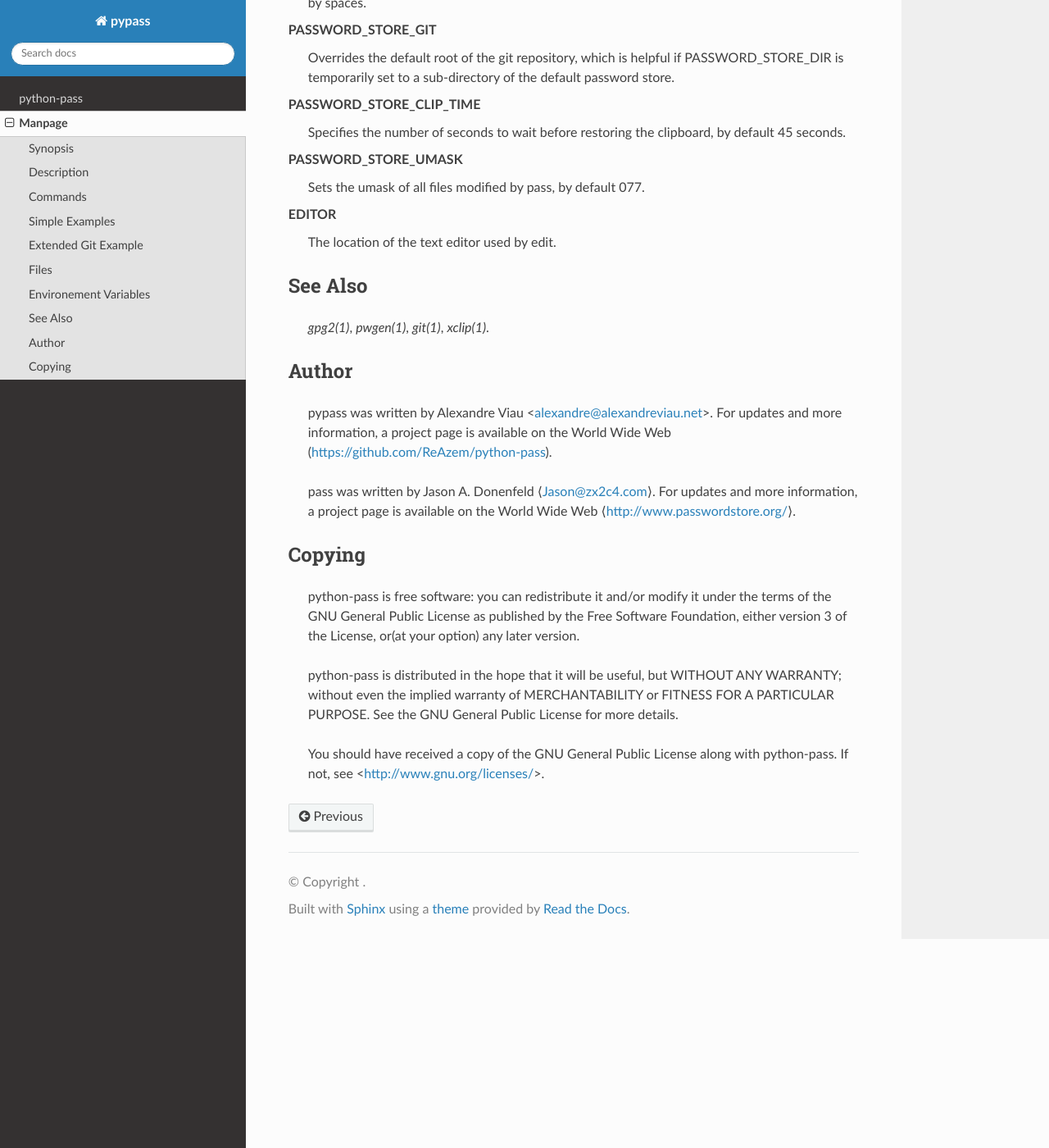
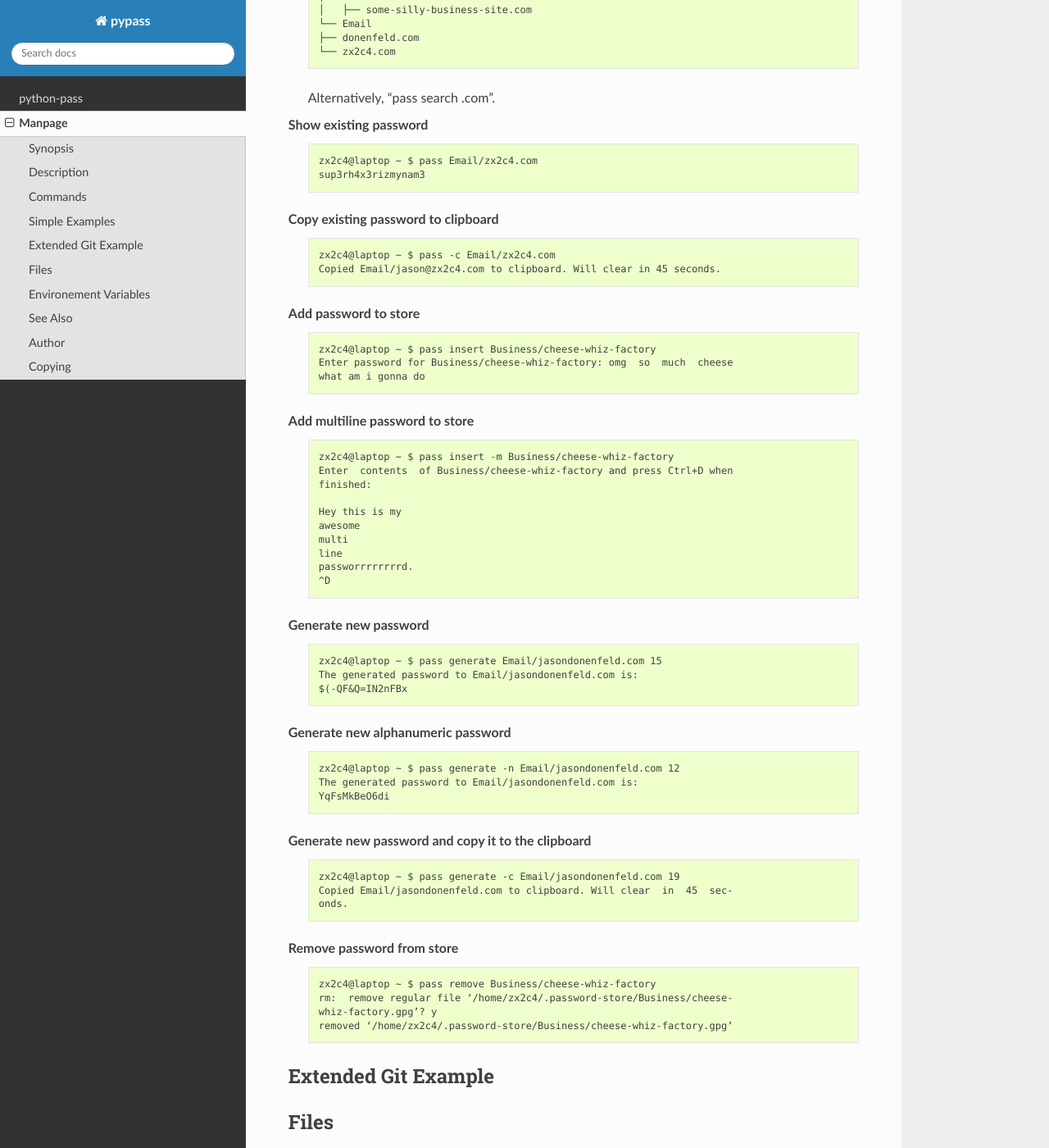
Before and after one commit to aviau/python-pass, a Sphinx documentation site: the page built from docs/source/manpage.rst, in a window 1280 px wide and 1400 px high, scrolled down 3338 px. Shown: the whole window at 82% size. Built offline with Sphinx 7.4.7 and the Read the Docs theme 2.0.0, drawn with Linux system fonts in a browser that asks for light colours; some of the changed text lies outside the part shown.

Commit message:
imported simple examples from pass

```diff
--- a/docs/source/manpage.rst
+++ b/docs/source/manpage.rst
@@ -68,6 +68,107 @@ Version
 Simple Examples
 ---------------
 
+Initialize password store
+    ::
+
+        zx2c4@laptop ~ $ pass init Jason@zx2c4.com
+        mkdir: created directory ‘/home/zx2c4/.password-store’
+        Password store initialized for Jason@zx2c4.com.
+
+List existing passwords in store
+    ::
+
+        zx2c4@laptop ~ $ pass
+        Password Store
+        ├── Business
+        │   ├── some-silly-business-site.com
+        │   └── another-business-site.net
+        ├── Email
+        │   ├── donenfeld.com
+        │   └── zx2c4.com
+        └── France
+        ├── bank
+        ├── freebox
+        └── mobilephone
+
+    Alternatively, "pass ls".
+
+Find existing passwords in store that match .com
+    ::
+
+        zx2c4@laptop ~ $ pass find .com
+        Search Terms: .com
+        ├── Business
+        │   ├── some-silly-business-site.com
+        └── Email
+        ├── donenfeld.com
+        └── zx2c4.com
+
+    Alternatively, "pass search .com".
+
+Show existing password
+    ::
+
+        zx2c4@laptop ~ $ pass Email/zx2c4.com
+        sup3rh4x3rizmynam3
+
+Copy existing password to clipboard
+    ::
+
+        zx2c4@laptop ~ $ pass -c Email/zx2c4.com
+        Copied Email/jason@zx2c4.com to clipboard. Will clear in 45 seconds.
+
+Add password to store
+    ::
+
+        zx2c4@laptop ~ $ pass insert Business/cheese-whiz-factory
+        Enter password for Business/cheese-whiz-factory: omg  so  much  cheese
+        what am i gonna do
+
+Add multiline password to store
+    ::
+
+        zx2c4@laptop ~ $ pass insert -m Business/cheese-whiz-factory
+        Enter  contents  of Business/cheese-whiz-factory and press Ctrl+D when
+        finished:
+
+        Hey this is my
+        awesome
+        multi
+        line
+        passworrrrrrrrd.
+        ^D
+
+Generate new password
+    ::
+
+        zx2c4@laptop ~ $ pass generate Email/jasondonenfeld.com 15
+        The generated password to Email/jasondonenfeld.com is:
+        $(-QF&Q=IN2nFBx
+
+Generate new alphanumeric password
+    ::
+
+        zx2c4@laptop ~ $ pass generate -n Email/jasondonenfeld.com 12
+        The generated password to Email/jasondonenfeld.com is:
+        YqFsMkBeO6di
+
+Generate new password and copy it to the clipboard
+    ::
+
+        zx2c4@laptop ~ $ pass generate -c Email/jasondonenfeld.com 19
+        Copied Email/jasondonenfeld.com to clipboard. Will clear  in  45  sec‐
+        onds.
+
+Remove password from store
+    ::
+
+        zx2c4@laptop ~ $ pass remove Business/cheese-whiz-factory
+        rm:  remove regular file ‘/home/zx2c4/.password-store/Business/cheese-
+        whiz-factory.gpg’? y
+        removed ‘/home/zx2c4/.password-store/Business/cheese-whiz-factory.gpg’
+
+
 Extended Git Example
 --------------------
 
```
